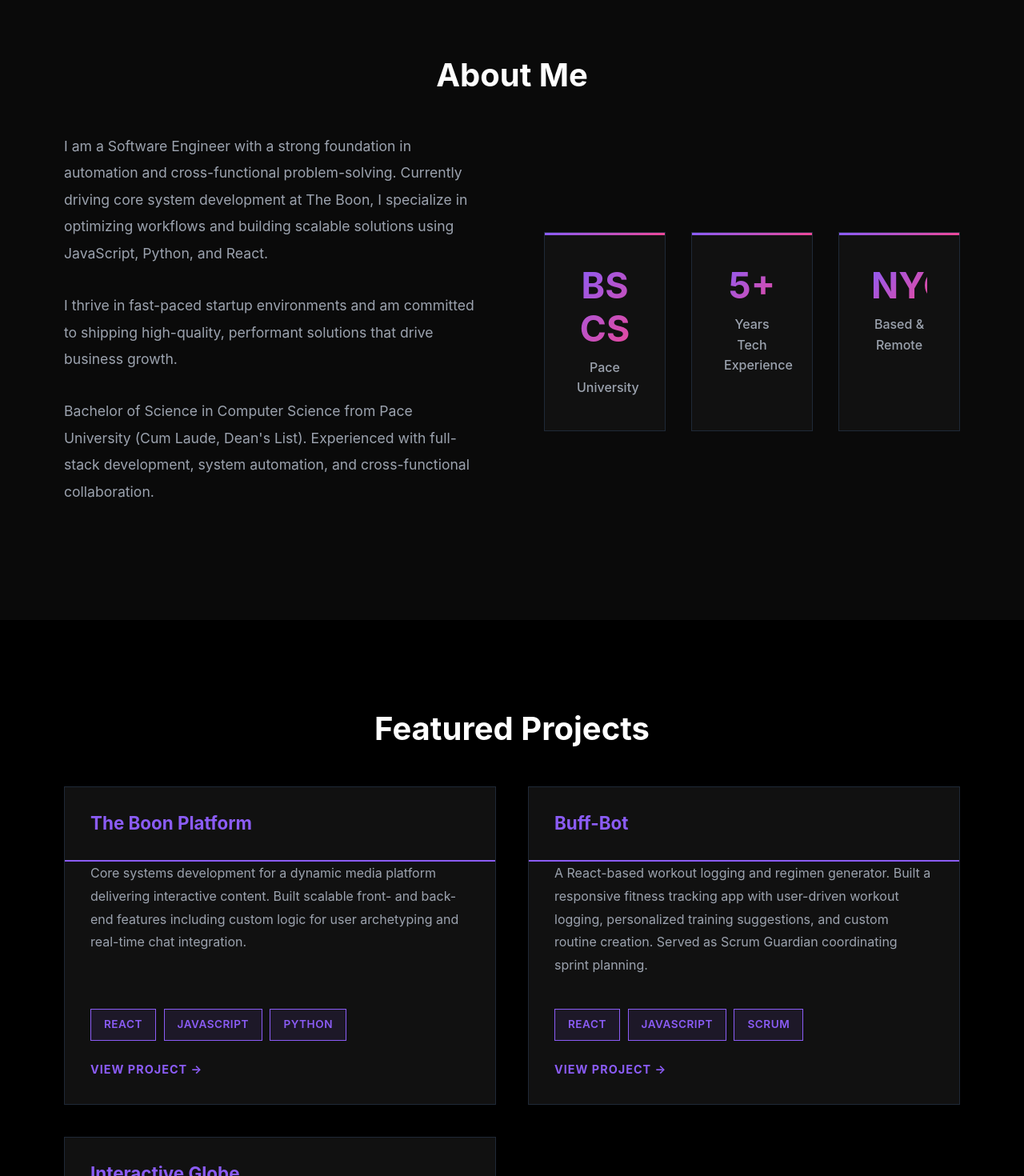
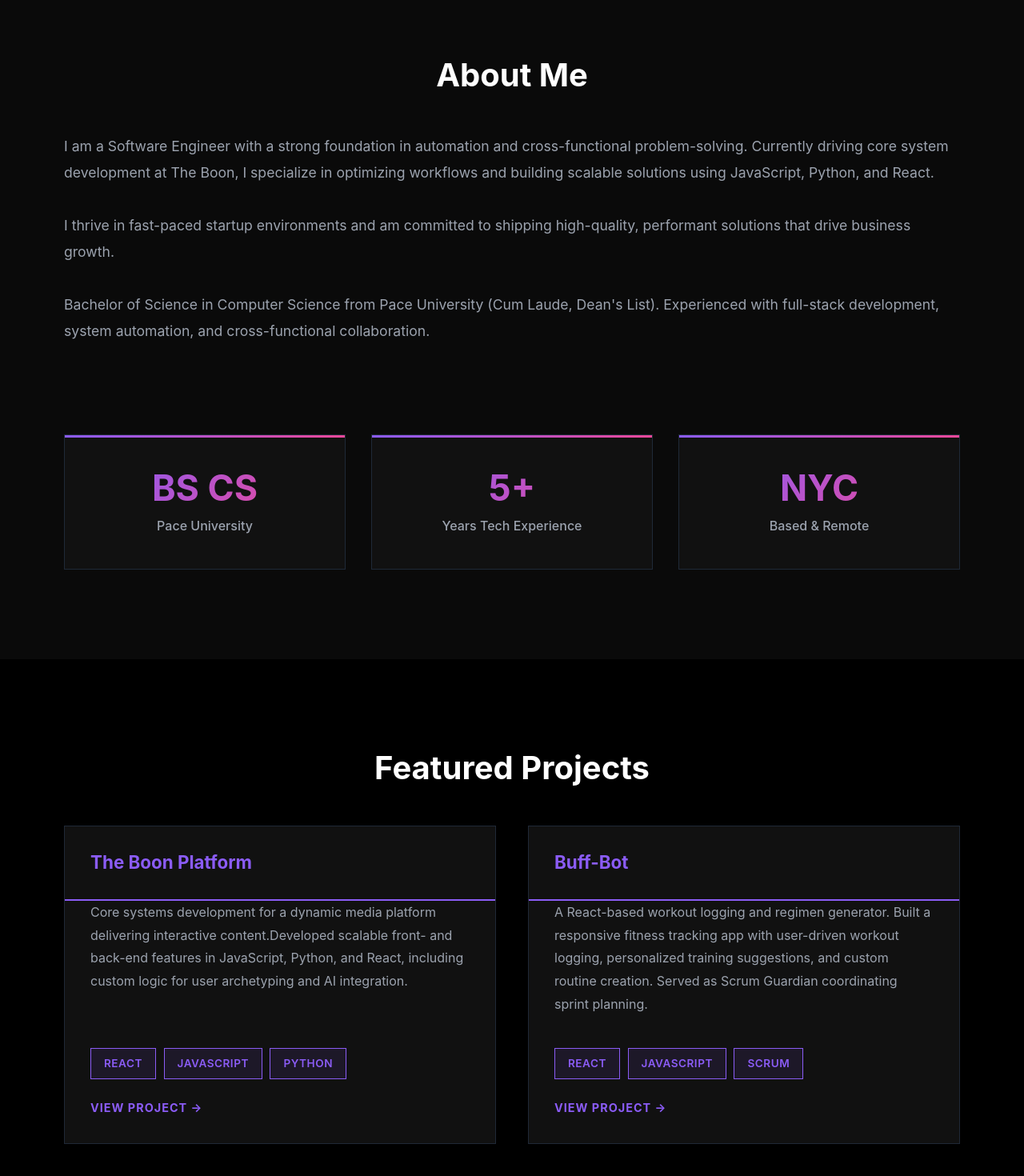
Before and after one commit to AlexanderKlisouriotis/portfolio, a React (Vite) app: page / in a window 1280 px wide. Shown: the part 916-2386 px from the top of the page at 80% size. Built offline with nearby package versions, Linux system fonts and the light colour scheme.

Commit message:
Fixed visual glitch while resizing browser

```diff
--- a/src/App.css
+++ b/src/App.css
@@ -539,6 +539,12 @@
 }
 
 /* Responsive Design */
+@media (max-width: 1380px) {
+  .about-content {
+    grid-template-columns: 1fr;
+  }
+}
+
 @media (max-width: 1024px) {
   .container {
     padding: 0 2rem;
--- a/src/App.jsx
+++ b/src/App.jsx
@@ -119,7 +119,7 @@ function App() {
                 <h3>The Boon Platform</h3>
               </div>
               <p>
-                Core systems development for a dynamic media platform delivering interactive content. Built scalable front- and back-end features including custom logic for user archetyping and real-time chat integration.
+                Core systems development for a dynamic media platform delivering interactive content.Developed scalable front- and back-end features in JavaScript, Python, and React, including custom logic for user archetyping and AI integration.
               </p>
               <div className="project-tags">
                 <span className="tag">React</span>
```
